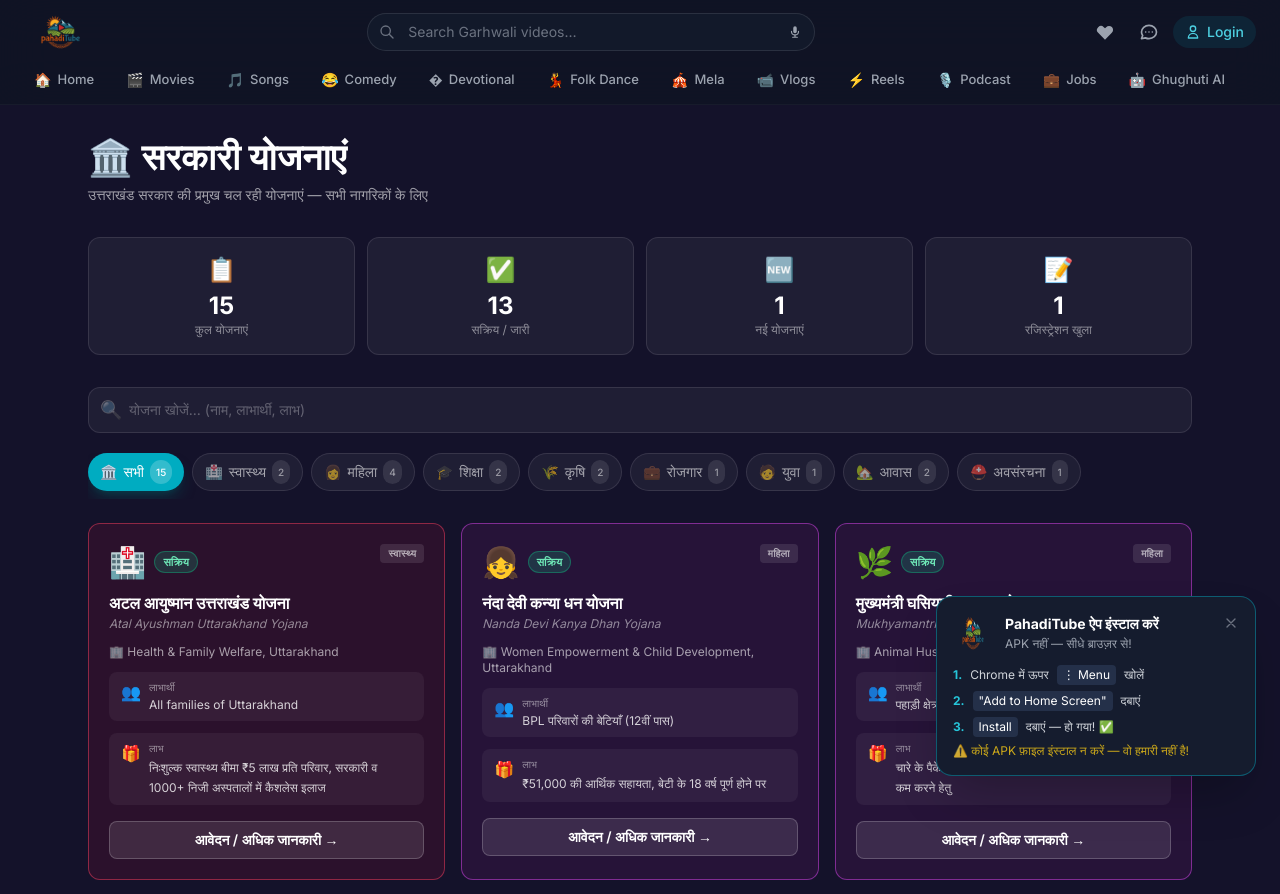
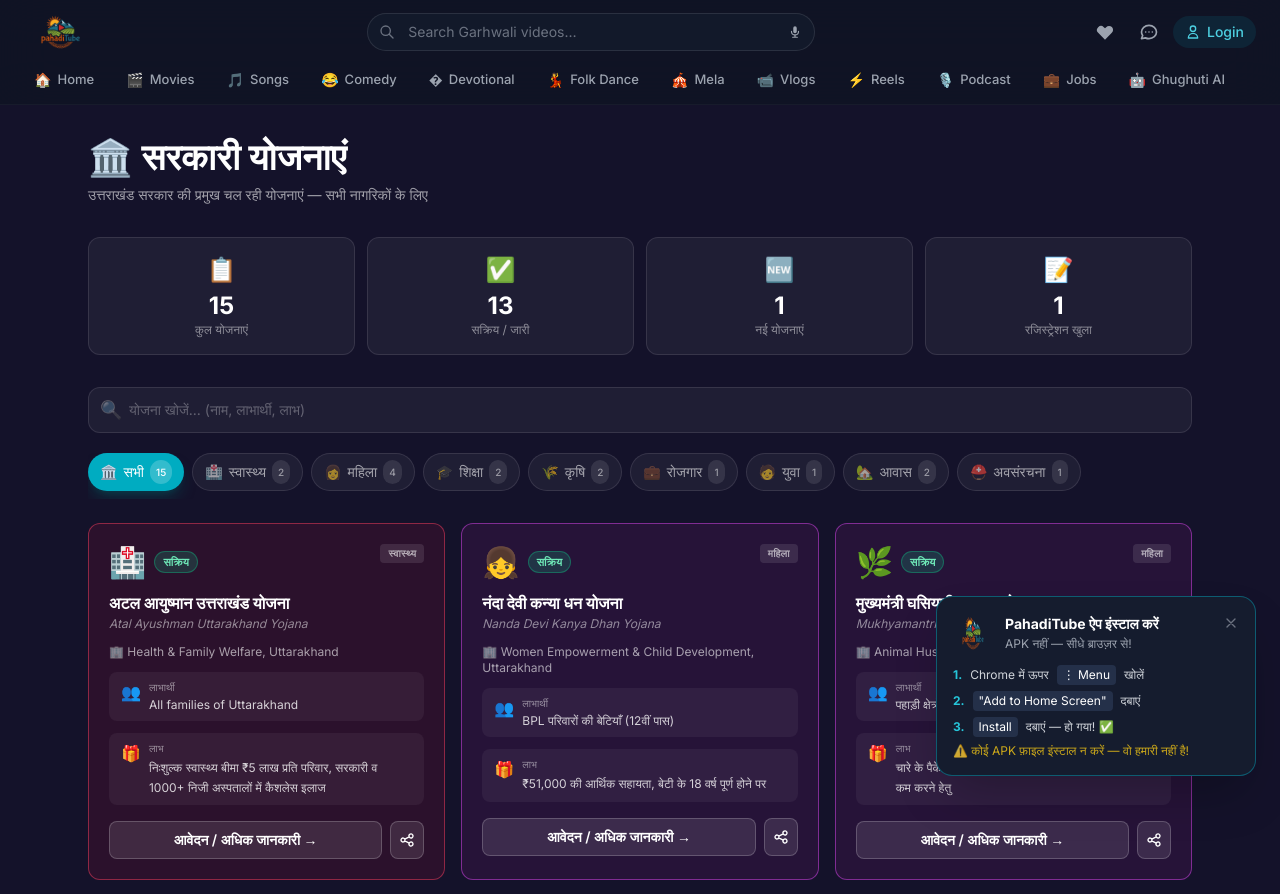
Before and after one commit to jitendrar292/garhwal-ott, a React (Vite) app in the folder client/: page /yojana in a window 1280 px wide. Shown: the top 894 px of the page. Built offline with nearby package versions, Linux system fonts and the light colour scheme; no server answers.

Commit message:
feat: add share button to Sarkaari Yojana and Govt Jobs cards

```diff
--- a/client/src/pages/GovtJobsPage.jsx
+++ b/client/src/pages/GovtJobsPage.jsx
@@ -132,6 +132,25 @@ function JobCard({ job, isHighlighted }) {
         <div className="text-[10px] text-white/50">
           पोस्ट: {formatDate(job.postedDate)}
         </div>
+        <div className="flex items-center gap-2">
+          <button
+            onClick={() => {
+              const url = `${window.location.origin}/jobs#${job.id}`;
+              const text = `${job.titleLocal || job.title}\n${job.department}\nपद: ${job.vacancies} | अंतिम तिथि: ${formatDate(job.lastDate)}\n\nआवेदन: ${url}`;
+              if (navigator.share) {
+                navigator.share({ title: job.titleLocal || job.title, text, url }).catch(() => {});
+              } else {
+                navigator.clipboard.writeText(text).then(() => alert('Link copied!')).catch(() => {});
+              }
+            }}
+            className="inline-flex items-center gap-1 text-sm text-white/70 hover:text-white bg-white/5 hover:bg-white/10 border border-white/10 px-3 py-2 rounded-lg transition-colors"
+            title="Share"
+          >
+            <svg className="w-4 h-4" fill="none" stroke="currentColor" viewBox="0 0 24 24">
+              <path strokeLinecap="round" strokeLinejoin="round" strokeWidth={2} d="M8.684 13.342C8.886 12.938 9 12.482 9 12c0-.482-.114-.938-.316-1.342m0 2.684a3 3 0 110-2.684m0 2.684l6.632 3.316m-6.632-6l6.632-3.316m0 0a3 3 0 105.367-2.684 3 3 0 00-5.367 2.684zm0 9.316a3 3 0 105.368 2.684 3 3 0 00-5.368-2.684z" />
+            </svg>
+            Share
+          </button>
           {job.link && !isExpired && (
             <a
               href={job.link}
@@ -145,6 +164,7 @@ function JobCard({ job, isHighlighted }) {
               </svg>
             </a>
           )}
+        </div>
       </div>
     </div>
   );
--- a/client/src/pages/SarkaariYojanaPage.jsx
+++ b/client/src/pages/SarkaariYojanaPage.jsx
@@ -98,14 +98,32 @@ function YojanaCard({ yojana }) {
       </div>
 
       {/* CTA */}
+      <div className="flex gap-2">
         <a
           href={yojana.link}
           target="_blank"
           rel="noopener noreferrer"
-        className="block w-full text-center text-sm font-semibold text-white bg-white/10 hover:bg-white/20 border border-white/20 rounded-lg py-2 transition-colors"
+          className="flex-1 text-center text-sm font-semibold text-white bg-white/10 hover:bg-white/20 border border-white/20 rounded-lg py-2 transition-colors"
         >
           आवेदन / अधिक जानकारी →
         </a>
+        <button
+          onClick={() => {
+            const text = `${yojana.titleLocal}\n${yojana.benefit}\n\nअधिक जानें: ${yojana.link}`;
+            if (navigator.share) {
+              navigator.share({ title: yojana.titleLocal, text: yojana.benefit, url: yojana.link }).catch(() => {});
+            } else {
+              navigator.clipboard.writeText(text).then(() => alert('Link copied!')).catch(() => {});
+            }
+          }}
+          className="shrink-0 p-2 bg-white/10 hover:bg-white/20 border border-white/20 rounded-lg transition-colors"
+          title="Share"
+        >
+          <svg className="w-4 h-4 text-white" fill="none" stroke="currentColor" viewBox="0 0 24 24">
+            <path strokeLinecap="round" strokeLinejoin="round" strokeWidth={2} d="M8.684 13.342C8.886 12.938 9 12.482 9 12c0-.482-.114-.938-.316-1.342m0 2.684a3 3 0 110-2.684m0 2.684l6.632 3.316m-6.632-6l6.632-3.316m0 0a3 3 0 105.367-2.684 3 3 0 00-5.367 2.684zm0 9.316a3 3 0 105.368 2.684 3 3 0 00-5.368-2.684z" />
+          </svg>
+        </button>
+      </div>
     </div>
   );
 }
```
Lines whose indentation alone changed are shown as unchanged.
